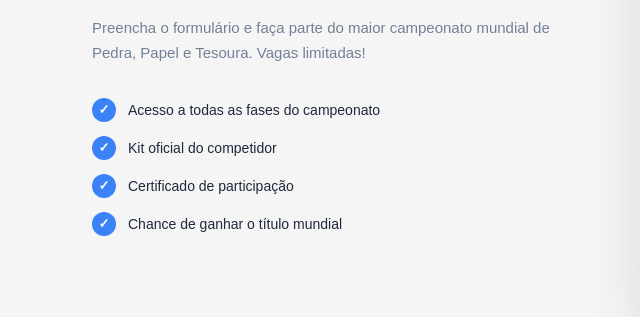
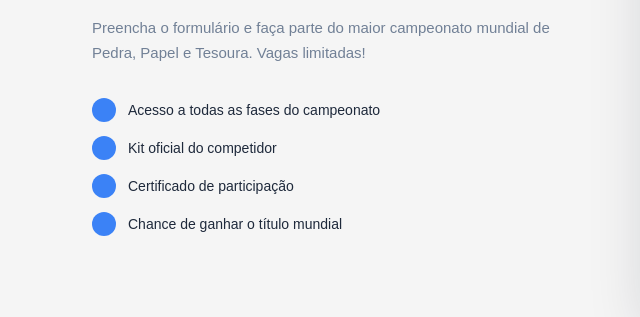
Before and after one commit to thiago-123-cmk/campeonato-mundial-pedra-papel-tesoura, a plain HTML site: page index.html in a window 1280 px wide. Shown: the part 3551-3868 px from the top of the page, 0-640 px from the left. Drawn offline with Linux system fonts and the light colour scheme; some packages are replaced by stand-ins of ours; a script that the page names is missing.

Commit message:
arrumando

```diff
--- a/index.html
+++ b/index.html
@@ -442,25 +442,25 @@
 
       <ul class="formulario__beneficios">
         <li>
-          <span class="icone">✓</span>
+          <span class="icone"></span>
 
           Acesso a todas as fases do campeonato
 
         </li>
         <li>
-          <span class="icone">✓</span>
+          <span class="icone"></span>
 
           Kit oficial do competidor
 
         </li>
         <li>
-          <span class="icone">✓</span>
+          <span class="icone"></span>
 
           Certificado de participação
 
         </li>
         <li>
-          <span class="icone">✓</span>
+          <span class="icone"></span>
 
           Chance de ganhar o título mundial
 
--- a/styles.css
+++ b/styles.css
@@ -1286,7 +1286,6 @@ body {
 
 .camp-check label a { color: var(--cor-destaque); text-decoration: underline; }
 
-/* botão */
 .btn-inscrever {
   display: flex;
 
@@ -1389,7 +1388,7 @@ body {
 
 
 
-/* Formulário*/
+
 .formulario input {
     padding: 6px;
 
```
